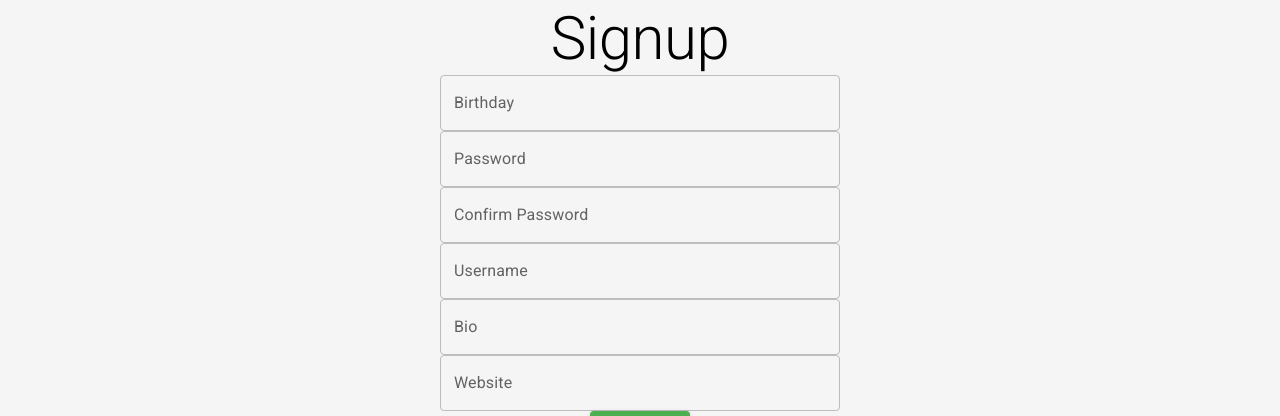
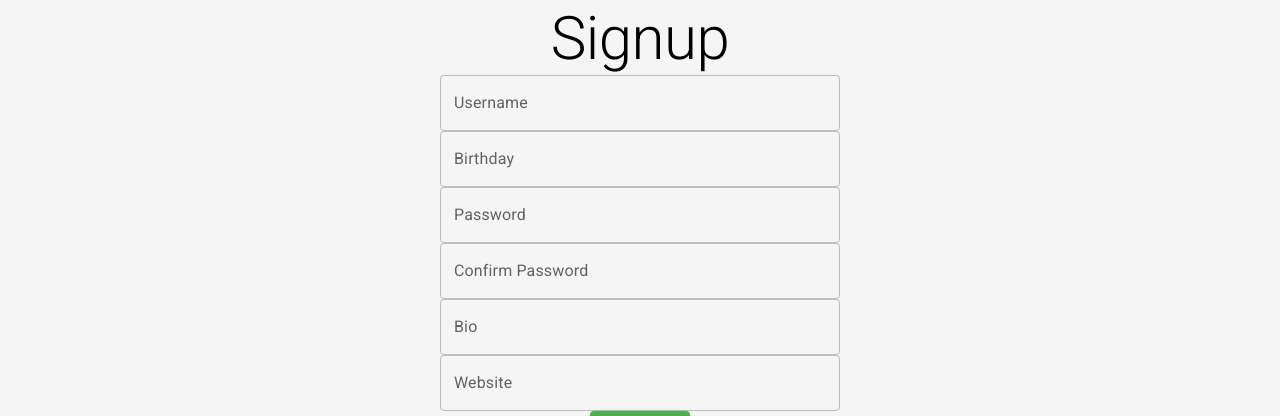
Before and after one commit to kajahno/c1790-ed-proyecto-final, a React (Create React App) app in the folder front-end/: page /signup in a window 1280 px wide. Shown: the part 201-617 px from the top of the page. Built offline with nearby package versions, Linux system fonts and the light colour scheme.

Commit message:
Update signup.jsx

```diff
--- a/front-end/src/pages/signup.jsx
+++ b/front-end/src/pages/signup.jsx
@@ -144,11 +144,47 @@ class signup extends Component {
                         Signup
                     </Typography>
                     <form noValidate onSubmit={this.handleSubmit}>
+                    <textField
+                            id="firstname"
+                            name="firstname"
+                            type="text"
+                            label="firstname"
+                            helperText={errors.firstname}
+                            error={errors.firstname ? true : false}
+                            className={classes.textField}
+                            value={this.state.firstname}
+                            onchange={this.handleChange}
+                            fullWidth
+                        />
+                        <textField
+                            id="lastname"
+                            name="lastname"
+                            type="text"
+                            label="Lastname"
+                            helperText={errors.lastname}
+                            error={errors.lastname ? true : false}
+                            className={classes.textField}
+                            value={this.state.lastname}
+                            onchange={this.handleChange}
+                            fullWidth
+                        />
+                        <TextField
+                            id="username"
+                            name="username"
+                            type="text"
+                            label="Username"
+                            helperText={errors.username}
+                            error={errors.username ? true : false}
+                            className={classes.textField}
+                            value={this.state.username}
+                            onChange={this.handleChange}
+                            fullWidth
+                        />
                         <textField
                             id="email"
                             name="email"
-                            type="email"
-                            label="Email"
+                            type="text"
+                            label="email"
                             helperText={errors.email}
                             error={errors.email ? true : false}
                             className={classes.textField}
@@ -171,7 +207,7 @@ class signup extends Component {
                         <textField
                             id="location"
                             name="location"
-                            type="location"
+                            type="text"
                             label="Location"
                             helperText={errors.location}
                             error={errors.location ? true : false}
@@ -205,24 +241,12 @@ class signup extends Component {
                             fullWidth
                         />
                         <TextField
-                            id="username"
-                            name="username"
-                            type="text"
-                            label="Username"
-                            helperText={errors.username}
-                            error={errors.username ? true : false}
-                            className={classes.textField}
-                            value={this.state.username}
-                            onChange={this.handleChange}
-                            fullWidth
-                        />
-                        <TextField
                             id="bio"
                             name="bio"
                             type="bio"
                             label="Bio"
                             helperText={errors.bio}
-                            error={errors.email ? true : false}
+                            error={errors.bio ? true : false}
                             className={classes.textField}
                             value={this.state.bio}
                             onChange={this.handleChange}
```
